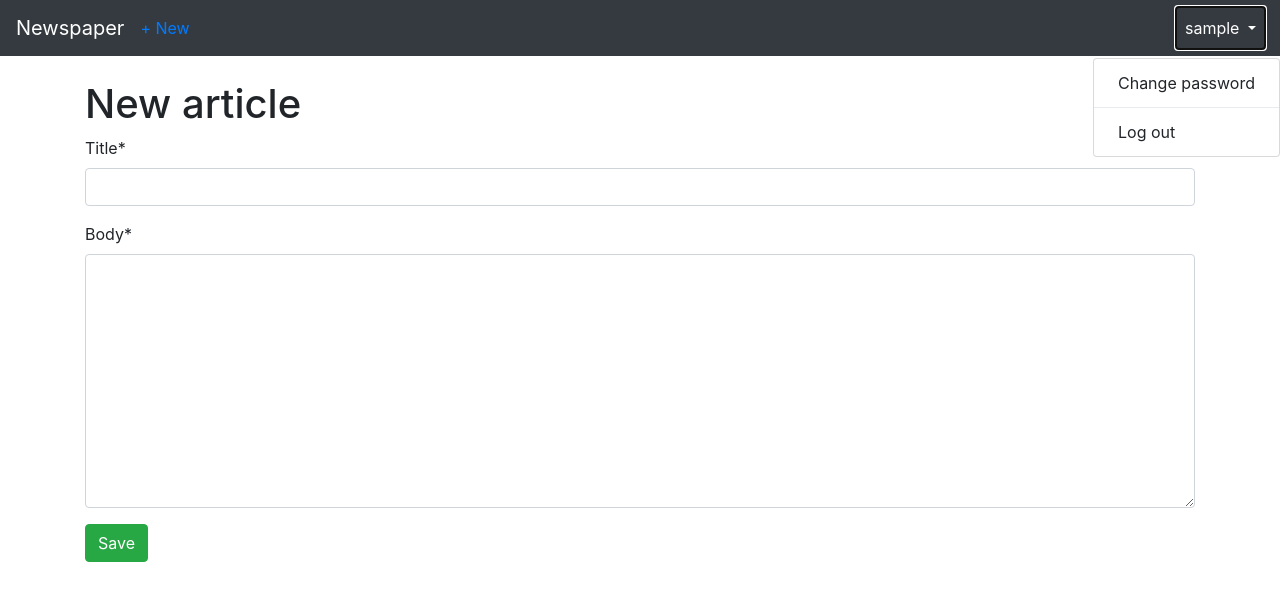
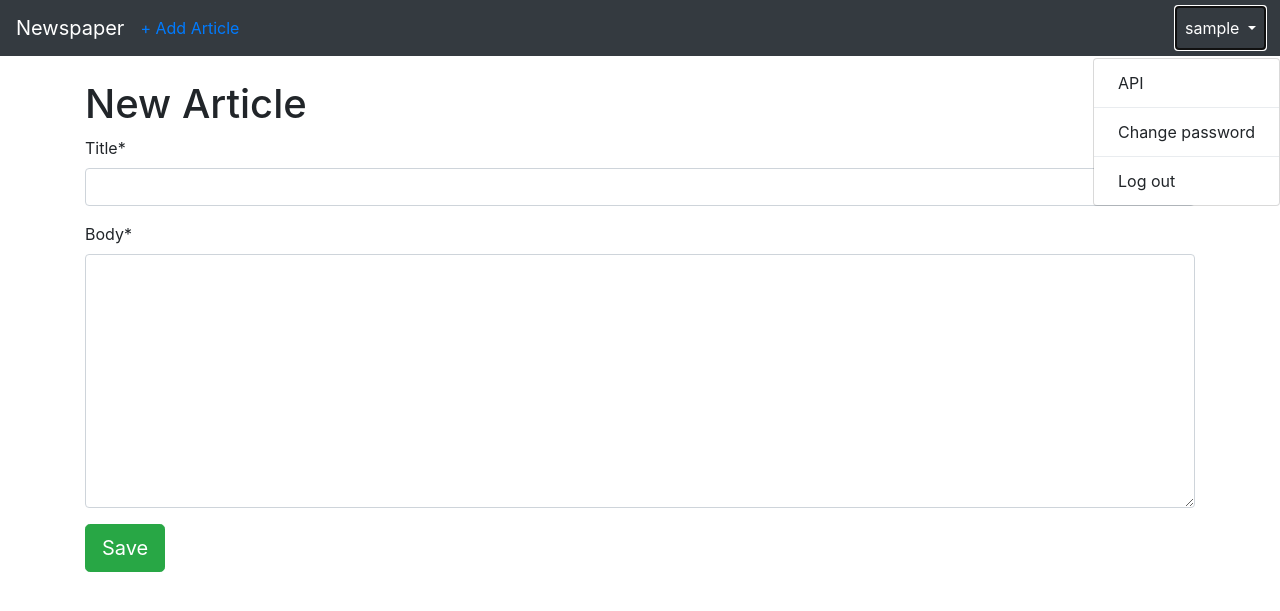
Before and after one commit to vladimirgordienko/newspaper, a Django app: page /articles/new/ in a window 1280 px wide, after a click that opens the changed part. Shown: the top 611 px of the page. Run offline with Django 3.2, Linux system fonts and the light colour scheme; the visitor is signed in with stand-in values (Sample User, id 1); parts of the project's set-up code (start-up, migrations or seed data) failed here and were passed over; some libraries are stand-ins or nearby versions.

Commit message:
Improve UX

```diff
--- a/articles/views.py
+++ b/articles/views.py
@@ -48,6 +48,6 @@ class CommentCreateView(LoginRequiredMixin, CreateView):
 
      def form_valid(self, form):
         form.instance.author = self.request.user
-        form.instance.article = models.Article.objects.get(id=1)
+        form.instance.article = models.Article.objects.get(id=self.kwargs['pk'])
         print(self.get_initial())
         return super().form_valid(form)
--- a/newspaper_project/settings.py
+++ b/newspaper_project/settings.py
@@ -41,6 +41,7 @@ INSTALLED_APPS = [
     #3rd Party
     'rest_framework',
     'crispy_forms',
+    'rest_framework_swagger',
 
     #Local
     'users',
--- a/newspaper_project/urls.py
+++ b/newspaper_project/urls.py
@@ -1,5 +1,10 @@
 from django.contrib import admin
 from django.urls import path, include
+from rest_framework_swagger.views import get_swagger_view
+
+API_TITLE = 'API'
+API_DESCRIPTION = 'A Web API for creating and editing articles.'
+schema_view = get_swagger_view(title=API_TITLE)
 
 urlpatterns = [
     path('', include('pages.urls')),
@@ -9,4 +14,5 @@ urlpatterns = [
     path('users/', include('django.contrib.auth.urls')),
     path('api-auth/', include('rest_framework.urls')),
     path('api/v1/', include('articles.api.urls')),
+    path('api/', schema_view),
 ]
--- a/templates/article_delete.html
+++ b/templates/article_delete.html
@@ -5,7 +5,7 @@
   <h1>Delete</h1>
   <form action="" method="post">{% csrf_token %}
     <p>Are you sure you want to delete "{{ article.title }}"?</p>
-    <button class="btn btn-danger" type="submit">
+    <button class="btn btn-danger btn-lg" type="submit">
       Confirm
     </button>
   </form>
--- a/templates/article_edit.html
+++ b/templates/article_edit.html
@@ -8,7 +8,7 @@
   <form action="" method="post">
     {% csrf_token %}
     {{ form|crispy }}
-    <button class="btn btn-info" type="submit">
+    <button class="btn btn-info btn-lg" type="submit">
       Update
     </button>
   </form>
--- a/templates/article_list.html
+++ b/templates/article_list.html
@@ -3,6 +3,9 @@
 {% block title %}Articles{% endblock %}
 
 {% block content %}
+
+  <h1>Articles</h1>
+
   {% for article in object_list %}
     <div class="card">
 
--- a/templates/article_new.html
+++ b/templates/article_new.html
@@ -4,11 +4,11 @@
 
 {% block content %}
 
-  <h1>New article</h1>
+  <h1>New Article</h1>
   <form action="" method="post">
     {% csrf_token %}
     {{ form|crispy }}
-    <button class="btn btn-success" type="submit">
+    <button class="btn btn-success btn-lg" type="submit">
       Save
     </button>
   </form>
--- a/templates/base.html
+++ b/templates/base.html
@@ -15,7 +15,7 @@
 
     {% if user.is_authenticated %}
       <ul class="navbar-nav mr-auto">
-        <li class="nav-item"><a href="{% url 'article_new' %}">+ New</a></li>
+        <li class="nav-item"><a href="{% url 'article_new' %}">+ Add Article</a></li>
       </ul>
     {% endif %}
 
@@ -32,6 +32,8 @@
               {{ user.username }}
             </a>
             <div class="dropdown-menu dropdown-menu-right" aria-labelledby="userMenu">
+              <a class="dropdown-item" href="/api">API</a>
+              <div class="dropdown-divider"></div>
               <a class="dropdown-item" href="{% url 'password_change' %}">Change password</a>
               <div class="dropdown-divider"></div>
               <a class="dropdown-item" href="{% url 'logout' %}">Log out</a>
--- a/templates/home.html
+++ b/templates/home.html
@@ -15,6 +15,9 @@
     {% endif %}
     <p class="lead">
       <a class="btn btn-primary btn-lg" href="{% url 'article_list' %}" role="button">View All Articles</a>
+      {% if user.is_authenticated %}
+        <a class="btn btn-success btn-lg" href="{% url 'article_new' %}" role="button">Add Article</a>
+      {% endif %}
     </p>
   </div>
 
--- a/templates/registration/login.html
+++ b/templates/registration/login.html
@@ -10,7 +10,7 @@
   <form method="post">
     {% csrf_token %}
     {{ form|crispy }}
-    <button class="btn btn-success" type="submit">Login</button>
+    <button class="btn btn-success btn-lg" type="submit">Login</button>
   </form>
 
 {% endblock %}
--- a/templates/signup.html
+++ b/templates/signup.html
@@ -10,7 +10,7 @@
   <form method="post">
     {% csrf_token %}
     {{ form|crispy }}
-    <button class="btn btn-success" type="submit">Sign up</button>
+    <button class="btn btn-success btn-lg" type="submit">Sign up</button>
   </form>
 
 {% endblock %}
```
Also changed, not shown: requirements.txt (+14 -0 lines), templates/article_detail.html (+7 -1 lines), templates/comment_new.html (+9 -7 lines).
